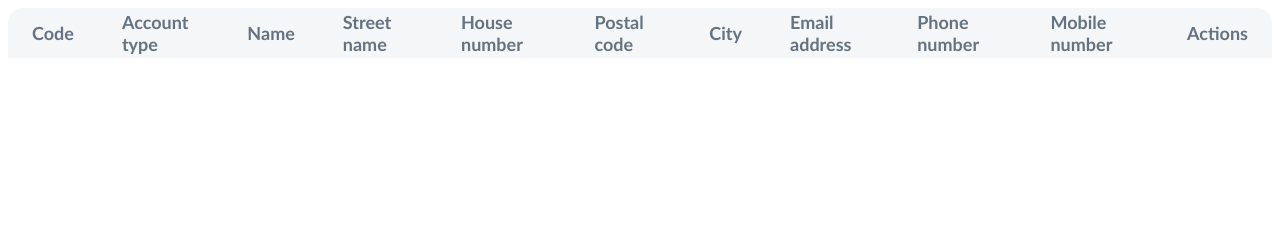
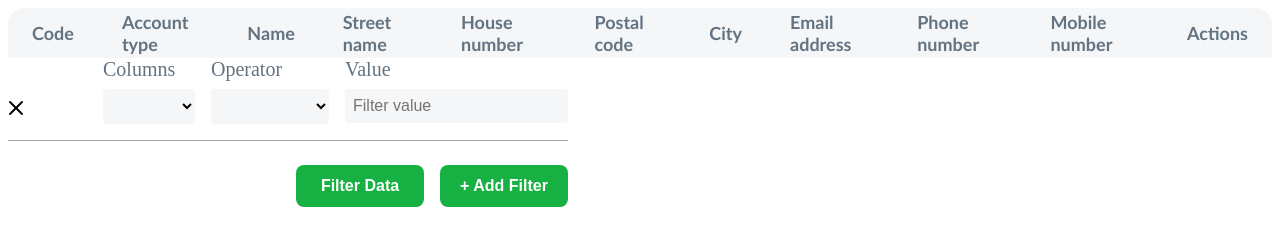
Before and after one commit to iSchoolProjects/mui-premium-table, a website built with Vite: page index.html in a window 1280 px wide. Built offline with nearby package versions, Linux system fonts and the light colour scheme.

Commit message:
filters-completed

```diff
--- a/script/components/data.js
+++ b/script/components/data.js
@@ -6,7 +6,7 @@
     isOrgUnitAccount: false,
     externalId: null,
     name: 'Sprinting233',
-    code: null,
+    code: '1',
     entityTypeEnum: 1,
     accountTypesEnums: 39,
     cocNumber: 13,
@@ -378,7 +378,7 @@
     isOrgUnitAccount: false,
     externalId: null,
     name: 'ttttttttttttttttttt',
-    code: null,
+    code: '14',
     entityTypeEnum: 1,
     accountTypesEnums: 1,
     cocNumber: 1,
--- a/script/components/exit.js
+++ b/script/components/exit.js
@@ -4,5 +4,5 @@ export default function Exit(parent) {
   const container = createNode(parent, {tag: 'div'});
   container.classList.add('exit-holder');
   const filterHolder = createNode(container, {tag: 'div'});
-  createNode(filterHolder, {tag: 'p', text: 'X'});
+  return createNode(filterHolder, {tag: 'img', src: './assets/images/Exit.svg'});
 }
--- a/script/components/filter.js
+++ b/script/components/filter.js
@@ -1,47 +1,81 @@
 import * as styles from '../../styles/filter.module.css';
 import createNode from '../utils/createNode';
 import Button from './button';
-// import data from './data';
+import data from './data';
 import Exit from './exit';
 import Input from './input';
 import Operator from './operator';
+import search from './search';
+// import Search from './search';
+import Select from './select';
 
-// import Search from './search';
-// import Select from './select';
+// import search from './search.js'
 
-//napravim mu holder dam sirinu onda dam klasu u batnu promjenim klasu na fazon dn db
-export default function Filter(parent, onChange) {
-  const filterContainer = createNode(parent, {tag: 'div'});
-  // let operatorHolder;
-  filterContainer.classList.add('filter-container');
-  const container = createNode(parent, {tag: 'div', classes: [styles.filter]});
-  function duplicateFilter() {
-    const filterHolder = createNode(filterContainer, {tag: 'div'});
-    filterHolder.classList.add('filter-holder');
-    Exit(filterHolder, {});
-    const operatorHolder = createNode(filterHolder, {tag: 'div', classes: ['inactive']});
-    operatorHolder.classList.add('operator-holder');
-    Operator(filterHolder, {options: ['AND', 'OR'], label: 'r', onChange});
-    // const columns = Select(filterHolder, {options, label: 'Columns', onChange});
-    // const operator = Select(filterHolder, {
-    //   options: ['contains', 'equals', 'starts with', 'ends with', 'is empty', 'is not empty', 'is any of'],
-    //   label: 'Operator',
-    //   onChange,
-    // });
-    const value = Input(filterHolder, {label: 'value', placeholder: 'Filter value'});
-    value.addEventListener('blur', () => {
-      // const result = Search(data, columns.value, operator.value, value.value);
+export default function Filter(parent, options, state, setState) {
+  const filterContainer = createNode(parent, {tag: 'div', classes: ['filter-container']});
+
+  const container = createNode(parent, {tag: 'div', classes: [styles.filter, 'cont']});
+
+  for (const index in state.filters) {
+    const filterHolder = createNode(filterContainer, {tag: 'div', classes: ['filter-holder']});
+    Exit(filterHolder, {}).addEventListener('click', function () {
+      setState((prev) => ({...prev, filters: prev.filters.filter((filter, idx) => idx !== +index)}));
+    });
+
+    if (state.filters.length > 1 && +index + 1 === state.filters.length) {
+      Operator(filterHolder, {
+        options: [
+          {label: 'AND', value: 'AND'},
+          {label: 'OR', value: 'OR'},
+        ],
+        label: 'r',
+        value: state.operator,
+      }).addEventListener('change', function (e) {
+        setState((prev) => ({...prev, operator: e.target.value}));
+      });
+    }
+
+    Select(filterHolder, {options, label: 'Columns', value: state.filters[index].columns}).addEventListener('change', function (e) {
+      setState((prev) => ({
+        ...prev,
+        filters: prev.filters.map((filter, idx) => (idx === +index ? {...filter, columns: e.target.value} : filter)),
+      }));
+    });
+    Select(filterHolder, {
+      options: [
+        {label: 'contains', value: 'contains'},
+        {label: 'equals', value: 'equals'},
+        {label: 'starts with', value: 'startsWith'},
+        {label: 'ends with', value: 'endsWith'},
+        {label: 'is empty', value: 'isEmpty'},
+        {label: 'isNotEmpty'},
+        {label: 'is any of', value: 'isAnyOf'},
+      ],
+      label: 'Operator',
+      value: state.filters[index].operators,
+    }).addEventListener('change', function (e) {
+      setState((prev) => ({
+        ...prev,
+        filters: prev.filters.map((filter, idx) => (idx === +index ? {...filter, operators: e.target.value} : filter)),
+      }));
+    });
+    const value = Input(filterHolder, {label: 'value', placeholder: 'Filter value', value: state.filters[index].value});
+    value.addEventListener('blur', (e) => {
+      setState((prev) => ({
+        ...prev,
+        filters: prev.filters.map((filter, idx) => (idx === +index ? {...filter, value: e.target.value} : filter)),
+      }));
     });
   }
-  duplicateFilter();
+
   const buttonHolder = createNode(container, {tag: 'div'});
   buttonHolder.classList.add('button-holder');
-
+  const filterData = createNode(buttonHolder, {tag: 'button', text: 'Filter Data', classes: ['filter-data']});
+  filterData.addEventListener('click', function () {
+    search(data, state.filters, state.operator);
+  });
   const addFilter = Button(buttonHolder, {});
   addFilter.addEventListener('click', () => {
-    // Filter(parent)
-    duplicateFilter();
+    setState((prev) => ({...prev, filters: prev.filters.concat({columns: '', operators: '', value: ''})}));
   });
 }
-//blur
-//kao na event listneru umjestu klik blur je
--- a/script/components/operator.js
+++ b/script/components/operator.js
@@ -1,15 +1,9 @@
 import createNode from '../utils/createNode';
+import Select from './select';
 
-export default function Operator(parent, {options, onChange}) {
+export default function Operator(parent, {options, value}) {
   const container = createNode(parent, {tag: 'div'});
   container.classList.add('operator-holder');
 
-  const operator = createNode(container, {tag: 'select'});
-  createNode(operator, {tag: 'option'});
-
-  for (const option of options) {
-    createNode(operator, {tag: 'option', value: option, text: option});
-  }
-  operator.addEventListener('change', onChange);
-  return operator;
+  return Select(container, {options, value});
 }
--- a/script/components/search.js
+++ b/script/components/search.js
@@ -9,8 +9,8 @@
 // ele je elemet citav od kljuca
 import isAnyOf from './isAnyOf.js';
 
-export default function Search(data, key, operator, value) {
-  switch (operator) {
+function filterData(data, {columns: key, operators, value}) {
+  switch (operators) {
     case 'contains':
       return data.filter((ele) => ele[key] && typeof ele[key] === 'string' && ele[key].includes(value));
     case 'equals':
@@ -30,3 +30,23 @@ export default function Search(data, key, operator, value) {
       return data.filter((ele) => typeof ele[key] === 'string' && isAnyOf(ele[key], value));
   }
 }
+export default function search(data, filters, operator) {
+  if (!operator && filters.length === 1) return filterData(data, filters[0]);
+  let filteredData = [...data];
+  if (operator.toUpperCase() === 'AND') {
+    for (const filter of filters) {
+      filteredData = filterData(filteredData, filter);
+    }
+  } else {
+    const temp = [];
+    for (const filter of filters) {
+      const res = filterData(data, filter);
+      for (const r of res) {
+        if (!temp.find((k) => k.id === r.id)) temp.push(r);
+      }
+    }
+    return temp;
+  }
+
+  return filteredData;
+}
--- a/script/components/select.js
+++ b/script/components/select.js
@@ -1,6 +1,6 @@
 import createNode from '../utils/createNode';
 
-export default function Select(parent, {label, options, onChange}) {
+export default function Select(parent, {label, options, value}) {
   // const label = ['Columns', 'Operator']
 
   const filterHolder = createNode(parent, {tag: 'div'});
@@ -8,9 +8,9 @@ export default function Select(parent, {label, options, onChange}) {
   const select = createNode(filterHolder, {tag: 'select'});
   createNode(select, {tag: 'option'});
 
-  for (const option of options) {
-    createNode(select, {tag: 'option', value: option, text: option});
+  for (const {value, label} of options) {
+    createNode(select, {tag: 'option', value: value, text: label});
   }
-  select.addEventListener('change', onChange);
+  select.value = value;
   return select;
 }
--- a/script/index.js
+++ b/script/index.js
@@ -3,7 +3,6 @@ import Filter from './components/filter';
 import Header from './components/header';
 
 const root = document.getElementById('root');
-Filter(root, ['code', 'location', 'name']);
 const keys = [
   'Code',
   'Account type',
@@ -21,8 +20,18 @@ const keys = [
 function wrapper(state, setState) {
   root.innerHTML = '';
   Header(root, keys, state, setState);
+  Filter(
+    root,
+    [
+      {label: 'code', value: 'code'},
+      {label: 'location', value: 'location'},
+      {label: 'name', value: 'name'},
+    ],
+    state,
+    setState
+  );
 }
-useState({}, wrapper);
+useState({filters: [{columns: '', operators: '', value: ''}]}, wrapper);
 
 function useState(initial, render) {
   let state = initial;
--- a/styles/filter.module.css
+++ b/styles/filter.module.css
@@ -12,8 +12,14 @@
     width: calc(42% - 1rem);
   }
 
+  & + div {
+    display: flex;
+    flex-direction: column;
+  }
+
   .select-holder div:nth-of-type(1) {
     width: calc(23% - 1rem);
+    margin-left: auto;
   }
 
   .select-holder:nth-of-type(2) {
--- a/styles/index.css
+++ b/styles/index.css
@@ -28,6 +28,7 @@ label {
 
 .filter-holder {
   width: 100%;
+  max-width: 35rem;
   display: flex;
   flex-wrap: wrap;
   gap: 1rem;
@@ -40,6 +41,7 @@ label {
   border-top: 1px solid #a5a3a3;
   display: flex;
   justify-content: end;
+  gap: 1rem;
 }
 
 .exit-holder {
@@ -49,6 +51,7 @@ label {
   display: flex;
   justify-content: center;
   align-items: end;
+  margin-right: auto;
 }
 
 p {
```
Also changed, not shown: assets/images/exit.svg (added).
